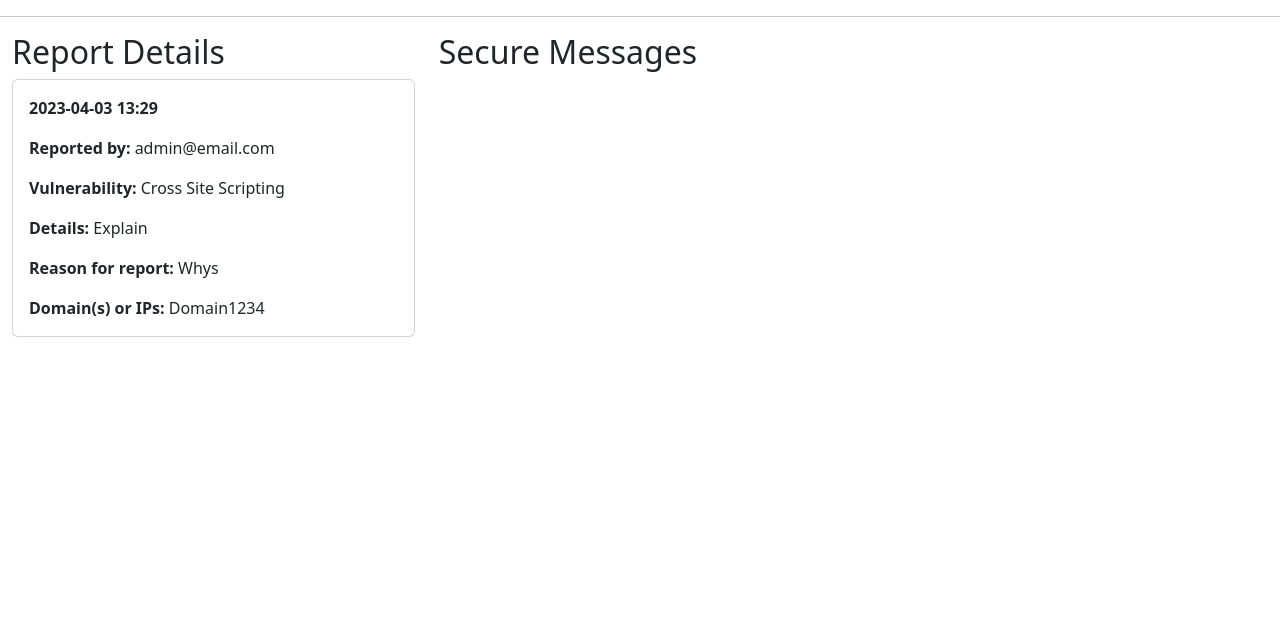
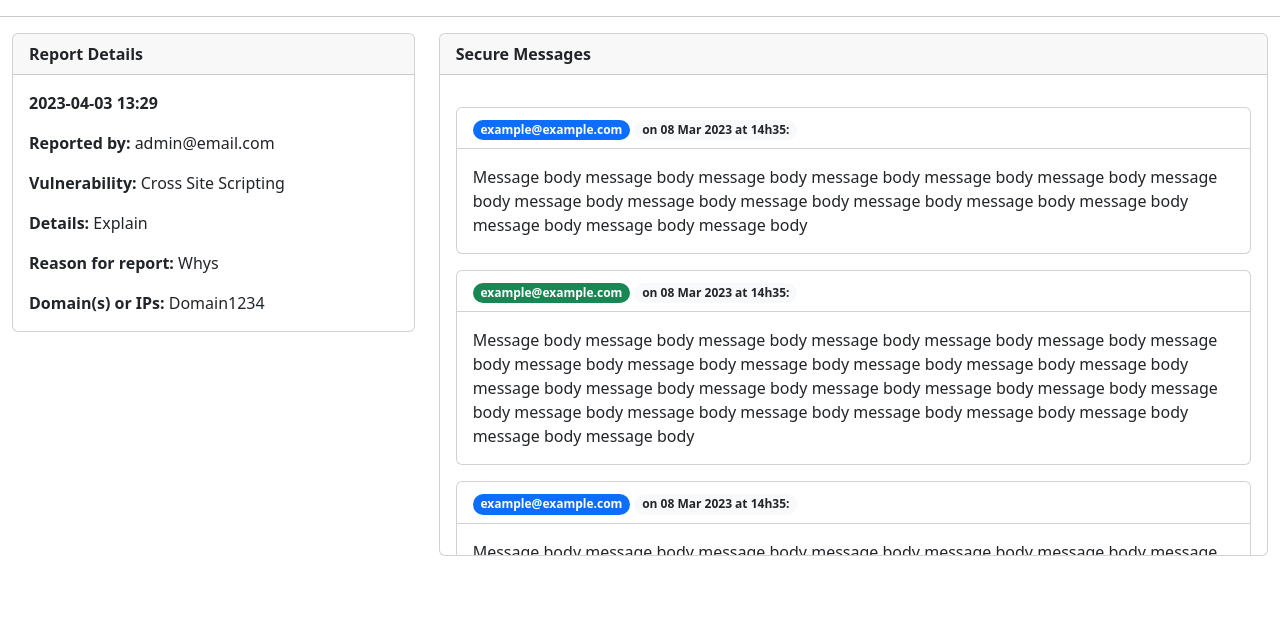
Before and after one commit to nmajola81/ssd-project, a Flask app: page /messaging/2 in a window 1280 px wide. Shown: the part 56-684 px from the top of the page. Run offline with Flask 3, Linux system fonts and the light colour scheme; a user stored in the database is signed in.

Commit message:
Working on messaging. Report displays fine and template for messages done

```diff
--- a/App.py
+++ b/App.py
@@ -2,7 +2,7 @@ import werkzeug.security
 from flask import Flask, make_response, request, render_template, redirect, url_for, flash
 from flask_sqlalchemy import SQLAlchemy
 
-from form import LoginForm, RegistrationForm, ReportForm
+from form import LoginForm, RegistrationForm, ReportForm, MessageForm
 
 from flask_login import LoginManager, UserMixin, login_user, logout_user, login_required, current_user
 
@@ -220,6 +220,18 @@ def messaging(report_id):
     }
     report.update(content)
 
+
+    form = MessageForm()
+    if form.validate_on_submit():
+
+        encrypted_data = encrypt_data_dict(form.data, current_user.enc_key)
+
+        add_msg = Message(
+            report_content = "a",
+            from_user_id = current_user.id,
+            report_id = report_id
+        )
+
     return render_template("messaging.html", report=report)
 
 
--- a/form.py
+++ b/form.py
@@ -41,3 +41,7 @@ class ReportForm(FlaskForm):
     whyreport = TextAreaField('Why are you reporting this vulnerability?', validators=[InputRequired()])
     domainip = TextAreaField('Domain name or IP address relating to the report', validators=[InputRequired(), Length(min=1, max=50)])
     submit = SubmitField('Submit Form')
+
+class MessageForm(FlaskForm):
+    message = EmailField('Message', validators=[InputRequired(), Length(min=1, max=250)])
+    submit = SubmitField('Post')
--- a/templates/messaging.html
+++ b/templates/messaging.html
@@ -8,11 +8,13 @@
 
     <div class="container-fluid">
         <div class="row">
-        <div class="col-md-4 overflow-auto">
-          <h2>Report Details</h2>
+            <div class="col-4">
                 <div class="card">
+                    <div class="card-header">
+                        <strong>Report Details</strong>
+                    </div>
                     <div class="card-body">
-                    <p class="card-text"><strong>{{ report.date_time }}</strong> </p>
+                        <p class="card-text"><strong>{{ report.date_time }}</strong></p>
                         <p class="card-text"><strong>Reported by:</strong> {{ report.user_email }} </p>
                         <p class="card-text"><strong>Vulnerability:</strong> {{ report.vulnerability }}</p>
                         <p class="card-text"><strong>Details:</strong> {{ report.explanation }} </p>
@@ -20,12 +22,80 @@
                         <p class="card-text"><strong>Domain(s) or IPs:</strong> {{ report.domainip }} </p>
                     </div>
                 </div>
+            </div>
+
+            <div class="col">
+                <div class="card overflow-auto">
+                    <div class="card-header">
+                        <strong>Secure Messages</strong>
+                    </div>
+                    <div class="card-body" style="max-height: 30rem;overflow-y: auto;">
+
+                        {# Starts #}
+
+                        <div class="card mt-3">
+                            <div class="card-header bg-transparent">
+                                <a href="#"
+                                   class="badge rounded-pill bg-primary text-decoration-none">example@example.com</a>
+                                <span class="badge rounded-pill bg-light text-dark">on 08 Mar 2023 at 14h35:</span>
+                            </div>
+                            <div class="card-body">
+                                Message body message body message body message body message body message body message body message body message body message body message body message body message body message body message body message body
+                            </div>
+                        </div>
+
+                        {# Starts #}
+
+                        <div class="card mt-3">
+                            <div class="card-header bg-transparent">
+                                <a href="#"
+                                   class="badge rounded-pill bg-success text-decoration-none">example@example.com</a>
+                                <span class="badge rounded-pill bg-light text-dark">on 08 Mar 2023 at 14h35:</span>
+                            </div>
+                            <div class="card-body">
+                                Message body message body message body message body message body message body message body message body message body message body message body message body message body message body message body message body message body message body message body message body message body message body message body message body message body message body message body message body
+                            </div>
+                        </div>
+
+                        {# Starts #}
+
+                        {# Starts #}
+
+                        <div class="card mt-3">
+                            <div class="card-header bg-transparent">
+                                <a href="#"
+                                   class="badge rounded-pill bg-primary text-decoration-none">example@example.com</a>
+                                <span class="badge rounded-pill bg-light text-dark">on 08 Mar 2023 at 14h35:</span>
+                            </div>
+                            <div class="card-body">
+                                Message body message body message body message body message body message body message body message body message body message body message body message body message body message body message body message body
+                            </div>
+                        </div>
+
+                        {# Starts #}
+
+                        {# Starts #}
+
+                        <div class="card mt-3">
+                            <div class="card-header bg-transparent">
+                                <a href="#"
+                                   class="badge rounded-pill bg-primary text-decoration-none">example@example.com</a>
+                                <span class="badge rounded-pill bg-light text-dark">on 08 Mar 2023 at 14h35:</span>
+                            </div>
+                            <div class="card-body">
+                                Message body message body message body message body message body message body message body message body message body message body message body message body message body message body message body message body
+                            </div>
+                        </div>
+
+                        {# Starts #}
 
                     </div>
 
-        <div class="col-md-8 overflow-auto">
-          <h2>Secure Messages</h2>
 
+
+
+
+                </div>
 
             </div>
         </div>
```
Lines whose indentation alone changed are shown as unchanged.
